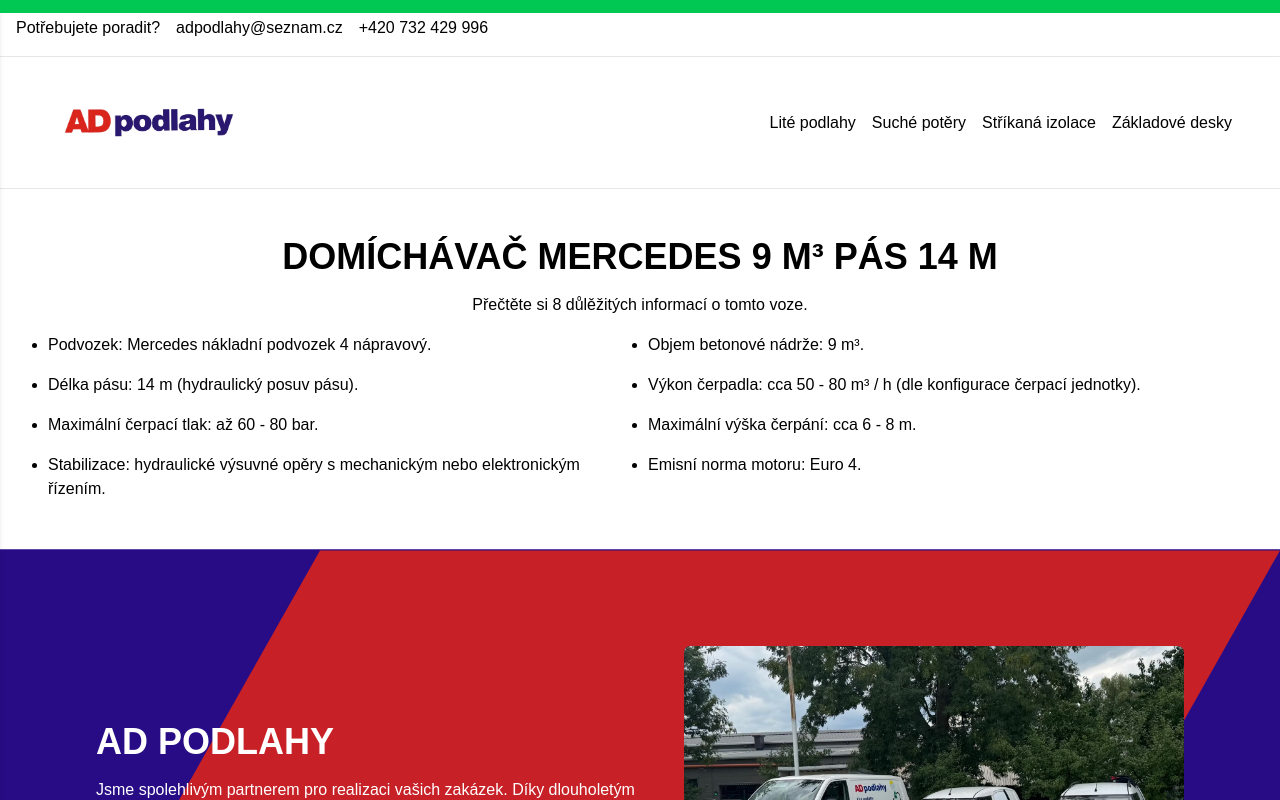
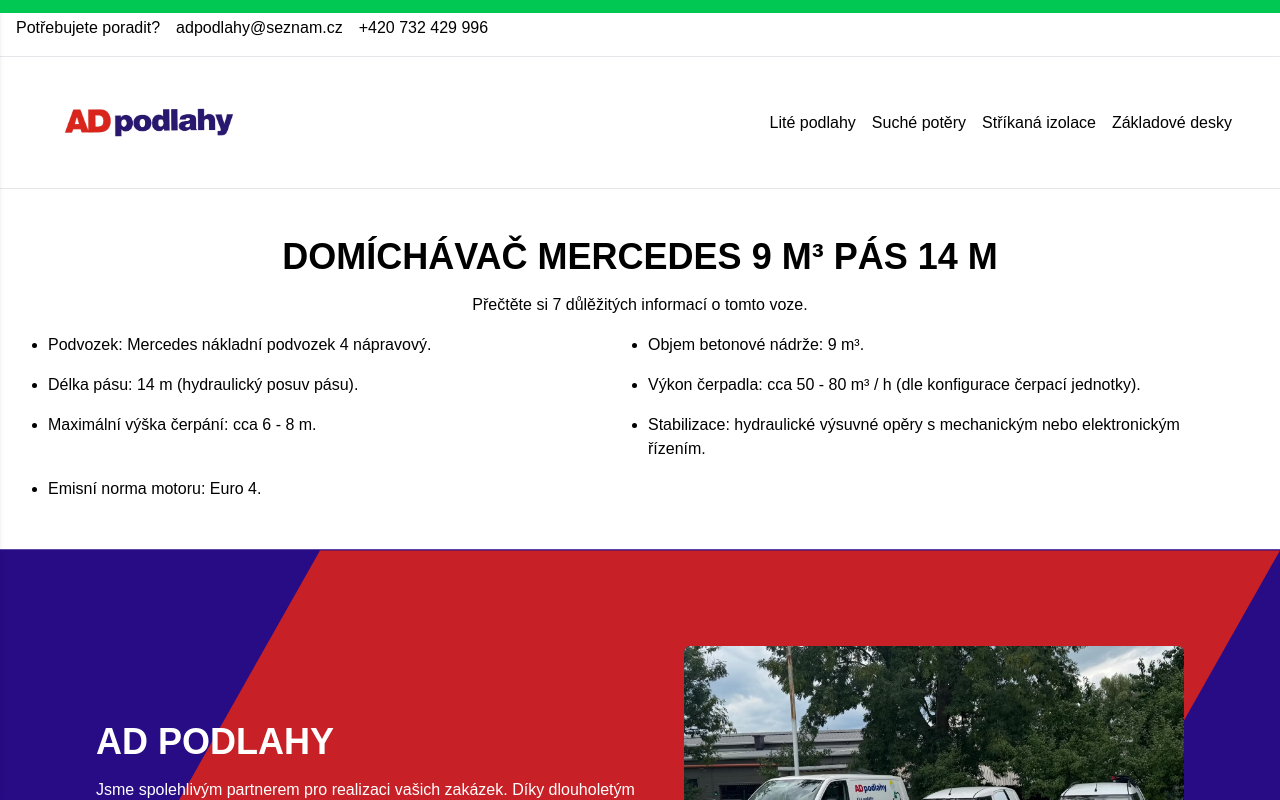
Before and after one commit to Keny2802/AD-Podlahy-, a Next.js app: page /vozovy-park/domichavac-9m3-pas-14m-2 in a window 1280 px wide. Shown: the top 800 px of the page. Built offline with nearby package versions, Linux system fonts and the light colour scheme.

Commit message:
Odstrěnení odrážky tlaku v Domíchávač Mercedes 9 m³ pás 14 m.
Odstranil jsem odrážku tlaku v Domíchávač Mercedes 9 m³ pás 14 m a tím se změnilo počet odrážek 8 na 7 odrážek.

```diff
--- a/src/app/vozovy-park/domichavac-9m3-pas-14m-2/Content.tsx
+++ b/src/app/vozovy-park/domichavac-9m3-pas-14m-2/Content.tsx
@@ -21,7 +21,7 @@
     `Objem betonové nádrže: 9 m³.`,
     `Délka pásu: 14 m (hydraulický posuv pásu).`,
     `Výkon čerpadla: cca 50 - 80 m³ / h (dle konfigurace čerpací jednotky).`,
-    `Maximální čerpací tlak: až 60 - 80 bar.`,
+    // `Maximální čerpací tlak: až 60 - 80 bar.`,
     `Maximální výška čerpání: cca 6 - 8 m.`,
     `Stabilizace: hydraulické výsuvné opěry s mechanickým nebo elektronickým řízením.`,
     `Emisní norma motoru: Euro 4.`
```
Also changed, not shown: 1 other file (tests, documents, lock files or other folders).
